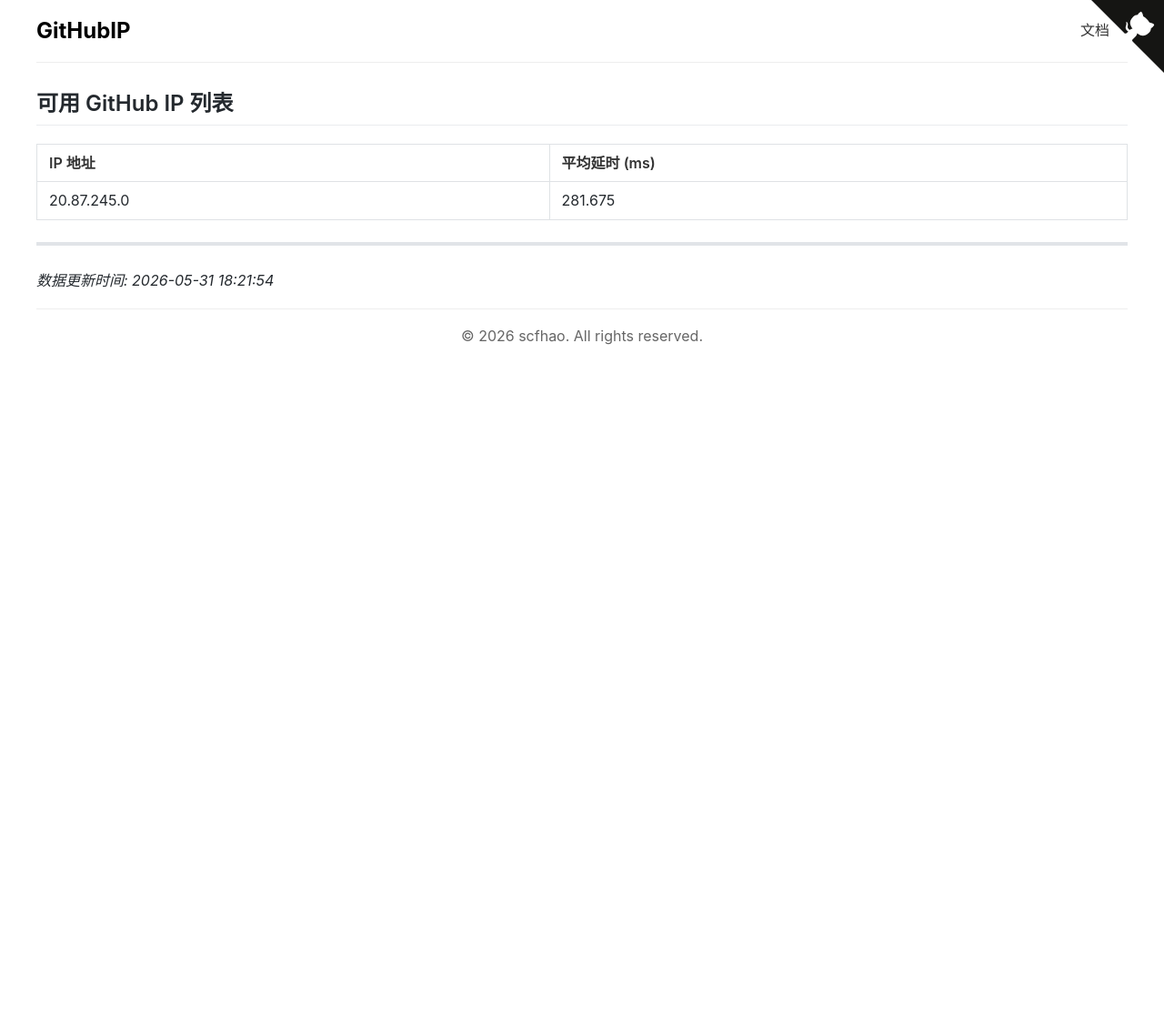
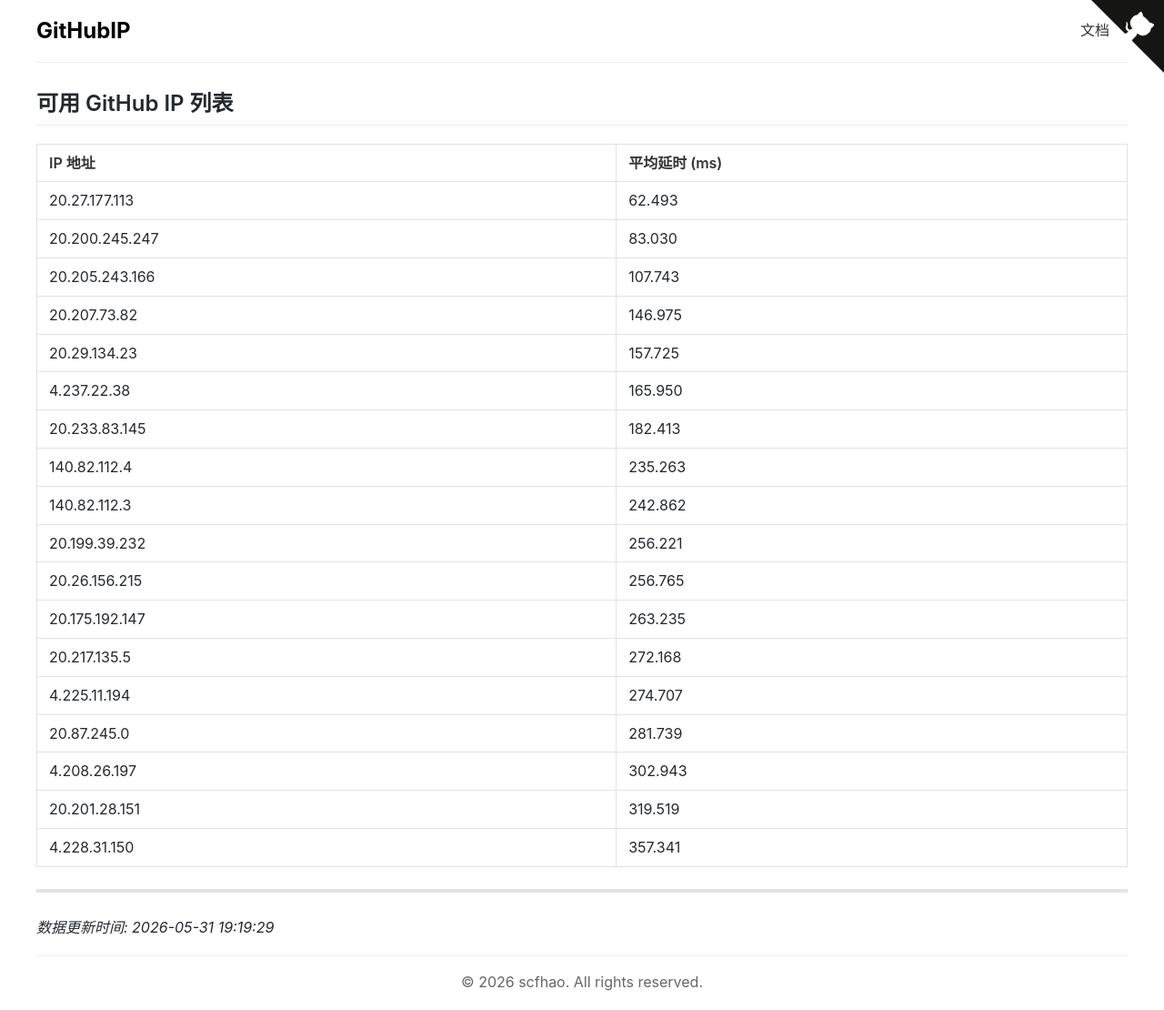
Before and after one commit to scfhao/GitHubIP, a Jekyll site: the page built from index.md, in a window 1280 px wide. Shown: the whole page at 91% size. Built offline with Jekyll 4.4.1, drawn with Linux system fonts in a browser that asks for light colours; before the commit the page ends 900 px from its top, so only the background shows below that.

Commit message:
自动脚本执行 - 2026-05-31 19:19:29

```diff
--- a/index.md
+++ b/index.md
@@ -1,15 +1,32 @@
 ---
 layout: home
 title: GitHub IP 列表
-date: 2026-05-31 18:21:54
+date: 2026-05-31 19:19:29
 ---
 
 ## 可用 GitHub IP 列表
 
 | IP 地址 | 平均延时 (ms) |
 |---------|--------------|
-| 20.87.245.0 | 281.675 |
+| 20.27.177.113 | 62.493 |
+| 20.200.245.247 | 83.030 |
+| 20.205.243.166 | 107.743 |
+| 20.207.73.82 | 146.975 |
+| 20.29.134.23 | 157.725 |
+| 4.237.22.38 | 165.950 |
+| 20.233.83.145 | 182.413 |
+| 140.82.112.4 | 235.263 |
+| 140.82.112.3 | 242.862 |
+| 20.199.39.232 | 256.221 |
+| 20.26.156.215 | 256.765 |
+| 20.175.192.147 | 263.235 |
+| 20.217.135.5 | 272.168 |
+| 4.225.11.194 | 274.707 |
+| 20.87.245.0 | 281.739 |
+| 4.208.26.197 | 302.943 |
+| 20.201.28.151 | 319.519 |
+| 4.228.31.150 | 357.341 |
 
 ---
 
-*数据更新时间: 2026-05-31 18:21:54*
+*数据更新时间: 2026-05-31 19:19:29*
```
